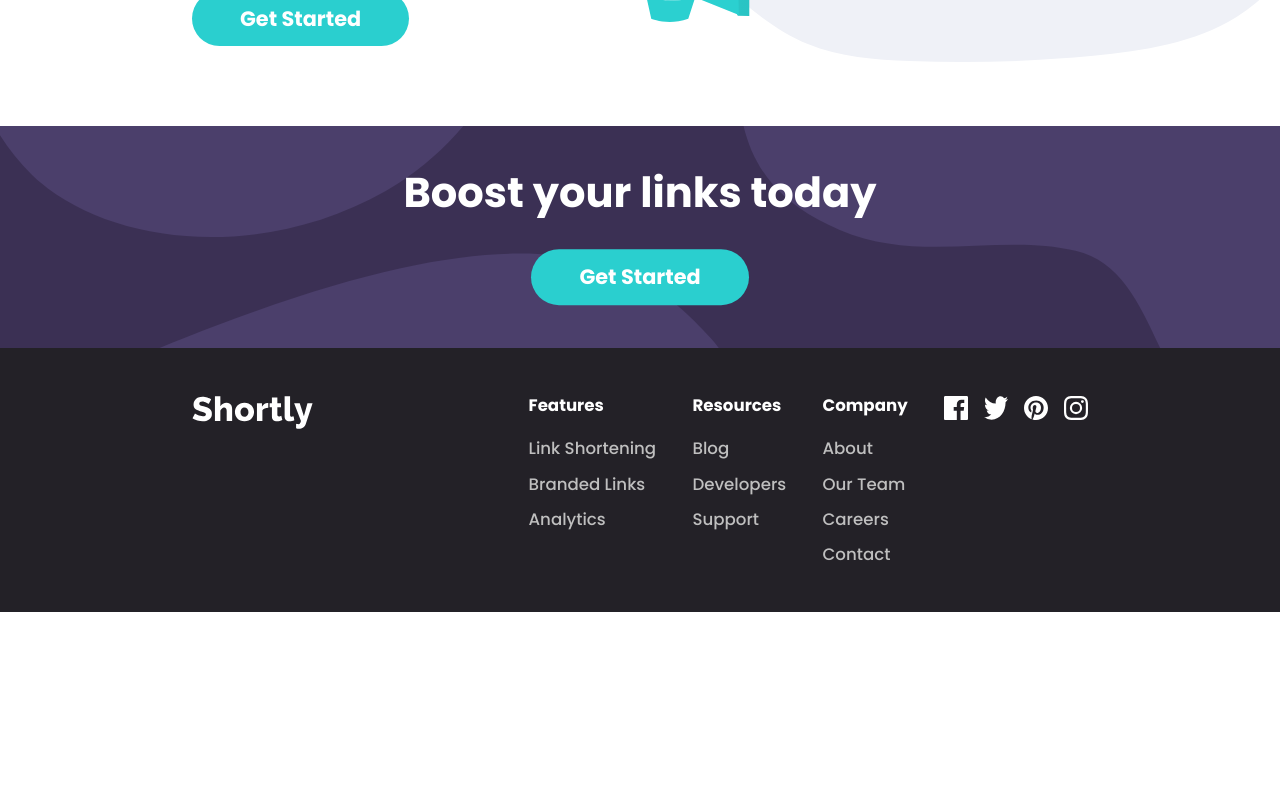
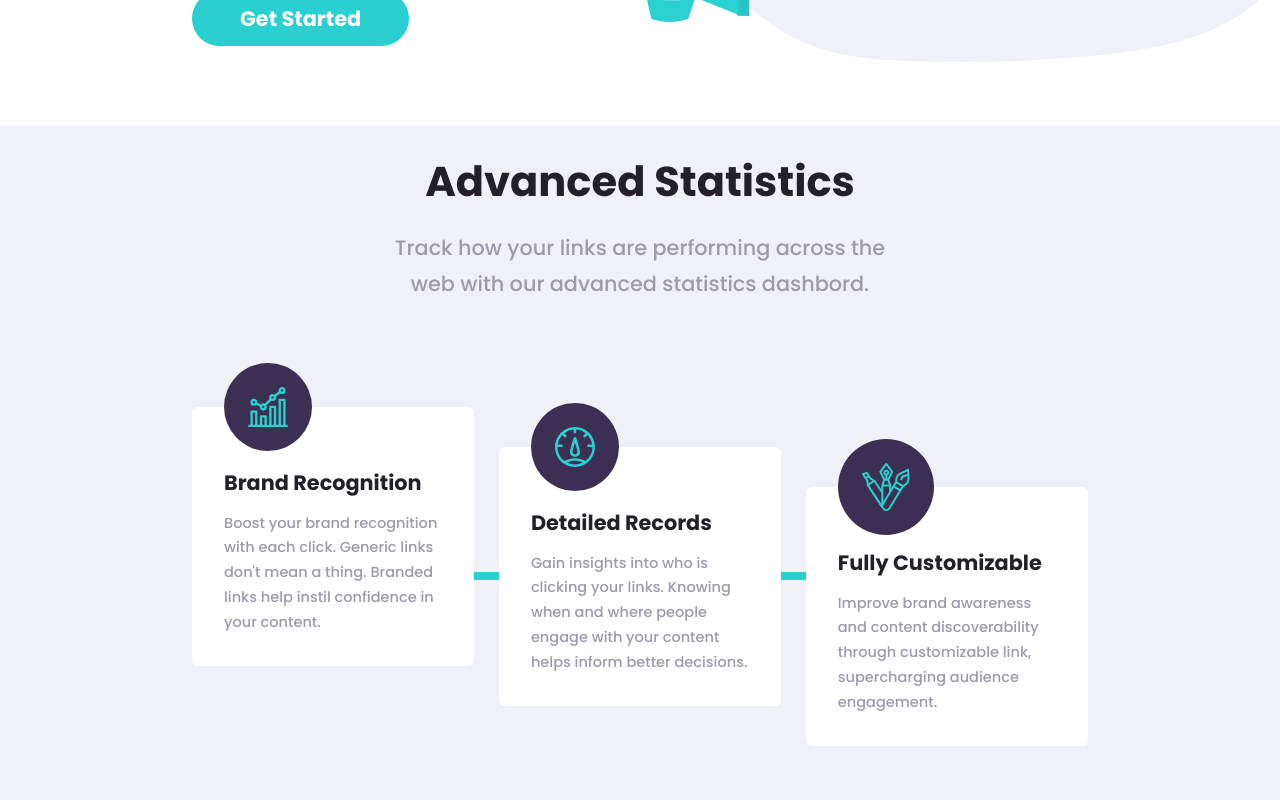
Before and after one commit to madalinaang/url-shortening, a React (Create React App) app: page / in a window 1280 px wide. Shown: the part 580-1380 px from the top of the page. Before the commit the page ends 1192 px from the top, so only its background shows below. Built offline with nearby package versions, Linux system fonts and the light colour scheme.

Commit message:
statistics section

```diff
--- a/src/App.js
+++ b/src/App.js
@@ -1,6 +1,7 @@
 import "./styles/style.scss";
 import Nav from "./components/Nav";
 import Hero from "./components/Hero";
+import Statistics from "./components/Statistics";
 import Boost from "./components/Boost";
 import Footer from "./components/Footer";
 
@@ -9,6 +10,7 @@ function App() {
     <main>
       <Nav />
       <Hero />
+      <Statistics />
       <Boost />
       <Footer />
     </main>
--- a/src/components/Boost.js
+++ b/src/components/Boost.js
@@ -16,8 +16,8 @@ export default function Boost() {
         }
       />
       <div className="boost-content">
-        <h3 className="boost-text">Boost your links today</h3>
-        <button className="boost-get-started-button">Get Started</button>
+        <h3>Boost your links today</h3>
+        <button>Get Started</button>
       </div>
     </section>
   );
--- a/src/components/Hero.js
+++ b/src/components/Hero.js
@@ -2,17 +2,14 @@ export default function Hero() {
   return (
     <section className="hero">
       <div className="description">
-        <h1 className="title">More than just shorter links</h1>
+        <h1>More than just shorter links</h1>
         <p>
           Build your brand's recognition and get detailed insights on how your
           links are performing.
         </p>
-        <button className="get-started-button">Get Started</button>
+        <button>Get Started</button>
       </div>
-      <img
-        className="hero-img"
-        src={process.env.PUBLIC_URL + "/images/illustration-working.svg"}
-      />
+      <img src={process.env.PUBLIC_URL + "/images/illustration-working.svg"} />
     </section>
   );
 }
--- a/src/components/Nav.js
+++ b/src/components/Nav.js
@@ -11,12 +11,12 @@ export default function Nav() {
     <nav className="nav-bar">
       <img className="logo" src={process.env.PUBLIC_URL + "/images/logo.svg"} />
       <div className="page-menu">
-        <p className="menu-item">Features</p>
-        <p className="menu-item">Pricing</p>
-        <p className="menu-item">Resources</p>
+        <p>Features</p>
+        <p>Pricing</p>
+        <p>Resources</p>
       </div>
       <div className="login-menu">
-        <p className="menu-item">Login</p>
+        <p>Login</p>
         <button className="signup-button">Sign Up</button>
       </div>
       <button className="menu-icon" onClick={toggleMenu}>
@@ -24,11 +24,11 @@ export default function Nav() {
       </button>
       {menuOpen && (
         <div className="mobile-menu">
-          <p className="menu-item">Features</p>
-          <p className="menu-item">Pricing</p>
-          <p className="menu-item">Resources</p>
+          <p>Features</p>
+          <p>Pricing</p>
+          <p>Resources</p>
           <div className="divider" />
-          <p className="menu-item">Login</p>
+          <p>Login</p>
           <button className="signup-button">Sign Up</button>
         </div>
       )}
--- /dev/null
+++ b/src/components/Statistics.js
@@ -0,0 +1,55 @@
+export default function Statistics() {
+  return (
+    <section className="statistics">
+      <h3>Advanced Statistics</h3>
+      <p className="description">
+        Track how your links are performing across the web with our advanced
+        statistics dashbord.
+      </p>
+
+      <div className="cards">
+        <div className="bg-line" />
+        <div className="card">
+          <div className="icon">
+            <img
+              src={
+                process.env.PUBLIC_URL + "/images/icon-brand-recognition.svg"
+              }
+            />
+          </div>
+          <h5>Brand Recognition</h5>
+          <p>
+            Boost your brand recognition with each click. Generic links don't
+            mean a thing. Branded links help instil confidence in your content.
+          </p>
+        </div>
+        <div className="card second">
+          <div className="icon">
+            <img
+              src={process.env.PUBLIC_URL + "/images/icon-detailed-records.svg"}
+            />
+          </div>
+          <h5>Detailed Records</h5>
+          <p>
+            Gain insights into who is clicking your links. Knowing when and
+            where people engage with your content helps inform better decisions.
+          </p>
+        </div>
+        <div className="card third">
+          <div className="icon">
+            <img
+              src={
+                process.env.PUBLIC_URL + "/images/icon-fully-customizable.svg"
+              }
+            />
+          </div>
+          <h5>Fully Customizable</h5>
+          <p>
+            Improve brand awareness and content discoverability through
+            customizable link, supercharging audience engagement.
+          </p>
+        </div>
+      </div>
+    </section>
+  );
+}
--- a/src/styles/_variables.scss
+++ b/src/styles/_variables.scss
@@ -7,6 +7,7 @@ $gray: #bfbfbf;
 $grayish-violet: #9e9aa7;
 $very-dark-blue: #35323e;
 $very-dark-violet: #232127;
+$bg-gray: #eff1f7;
 
 $poppins-font: "Poppins", sans-serif;
 $font-size: 1.3rem;
--- a/src/styles/components/_boost.scss
+++ b/src/styles/components/_boost.scss
@@ -17,9 +17,8 @@
   flex-direction: column;
   align-items: center;
   gap: 2rem;
-}
 
-.boost-text {
+  h3 {
     color: white;
     font-size: 200%;
     font-weight: $font-weight-bold;
@@ -30,9 +29,10 @@
     }
   }
 
-.boost-get-started-button {
+  button {
     @include button-style;
 
     font-weight: $font-weight-bold;
     padding: 1rem 3rem;
   }
+}
--- a/src/styles/components/_hero.scss
+++ b/src/styles/components/_hero.scss
@@ -8,20 +8,20 @@
   justify-content: space-between;
   color: $grayish-violet;
 
+  img {
+    margin-right: -5%;
+  }
+
   @include small {
     padding: 0 10%;
     flex-direction: column-reverse;
     margin-top: 0;
     gap: 2rem;
-  }
-}
 
-.hero-img {
-  margin-right: -5%;
-
-  @include small {
+    img {
       width: 160%;
       margin-left: auto;
+    }
   }
 }
 
@@ -30,8 +30,24 @@
   display: flex;
   flex-direction: column;
 
+  h1 {
+    color: $very-dark-violet;
+    font-weight: $font-weight-bold;
+    font-size: 350%;
+    letter-spacing: -0.1rem;
+    margin-top: -1rem;
+  }
+
   p {
     line-height: 1.75;
+  }
+
+  button {
+    @include button-style;
+
+    font-weight: $font-weight-bold;
+    padding: 1rem 3rem;
+    margin-top: 2.5rem;
   }
 
   @include small {
@@ -39,36 +55,20 @@
     align-items: center;
     gap: 1rem;
 
-    p {
-      text-align: center;
-      font-size: 90%;
-    }
-  }
-}
-
-.title {
-  color: $very-dark-violet;
-  font-weight: $font-weight-bold;
-  font-size: 350%;
-  letter-spacing: -0.1rem;
-  margin-top: -1rem;
-
-  @include small {
+    h1 {
       font-size: 190%;
       letter-spacing: 0;
       margin-top: 1rem;
       text-align: center;
     }
+
+    p {
+      text-align: center;
+      font-size: 90%;
     }
 
-.get-started-button {
-  @include button-style;
-
-  font-weight: $font-weight-bold;
-  padding: 1rem 3rem;
-  margin-top: 2.5rem;
-
-  @include small {
+    button {
       margin-top: 1rem;
     }
   }
+}
--- a/src/styles/components/_nav.scss
+++ b/src/styles/components/_nav.scss
@@ -6,6 +6,11 @@
   color: $grayish-violet;
   font-size: 85%;
   font-weight: $font-weight-bold;
+
+  p:hover {
+    color: $very-dark-violet;
+    cursor: pointer;
+  }
 
   @include small {
     padding: 3rem 10%;
@@ -32,11 +37,6 @@
   @include small {
     display: none;
   }
-}
-
-.menu-item:hover {
-  color: $very-dark-violet;
-  cursor: pointer;
 }
 
 .signup-button {
--- /dev/null
+++ b/src/styles/components/_statistics.scss
@@ -0,0 +1,130 @@
+.statistics {
+  padding: 2rem 15%;
+  display: flex;
+  flex-direction: column;
+  align-items: center;
+  gap: 1.5rem;
+  background-color: $bg-gray;
+
+  @include small {
+    padding: 2rem 10%;
+  }
+
+  h3 {
+    color: $very-dark-violet;
+    font-size: 200%;
+    font-weight: $font-weight-bold;
+    text-align: center;
+
+    @include small {
+      font-size: 140%;
+    }
+  }
+
+  .description {
+    color: $grayish-violet;
+    width: 55%;
+    text-align: center;
+    line-height: 1.75;
+
+    @include small {
+      text-align: center;
+      font-size: 90%;
+      width: 100%;
+    }
+  }
+
+  .cards {
+    margin: 5rem 0;
+    display: flex;
+    justify-content: space-between;
+    position: relative;
+
+    @include small {
+      flex-direction: column;
+      align-items: center;
+      gap: 6rem;
+    }
+
+    .bg-line {
+      position: absolute;
+      height: 0.5rem;
+      width: 90%;
+      background-color: $primary-cyan;
+      top: 50%;
+      left: 50%;
+      transform: translate(-50%, -50%);
+
+      @include small {
+        width: 0.5rem;
+        height: 90%;
+      }
+    }
+
+    .card {
+      width: 31.5%;
+      background-color: white;
+      padding: 4rem 2rem 2rem 2rem;
+      border-radius: 0.4rem;
+      display: flex;
+      flex-direction: column;
+      gap: 1rem;
+      position: relative;
+      height: fit-content;
+
+      @include small {
+        width: 95%;
+      }
+
+      .icon {
+        background-color: $primary-dark-violet;
+        padding: 1.5rem;
+        border-radius: 500rem;
+        width: fit-content;
+        position: absolute;
+        top: 0;
+        transform: translateY(-50%);
+
+        @include small {
+          left: 50%;
+          transform: translate(-50%, -50%);
+        }
+      }
+
+      h5 {
+        color: $very-dark-violet;
+        font-weight: $font-weight-bold;
+
+        @include small {
+          text-align: center;
+        }
+      }
+
+      p {
+        color: $grayish-violet;
+        font-size: 70%;
+        line-height: 1.7;
+
+        @include small {
+          text-align: center;
+        }
+      }
+    }
+
+    .second {
+      margin-top: 2.5rem;
+
+      @include small {
+        margin: 0;
+      }
+    }
+
+    .third {
+      margin-top: 5rem;
+
+      @include small {
+        margin: 0;
+      }
+    }
+  }
+}
--- a/src/styles/style.scss
+++ b/src/styles/style.scss
@@ -5,5 +5,6 @@
 
 @import "./components/nav";
 @import "./components/hero";
+@import "./components/statistics";
 @import "./components/boost";
 @import "./components/footer";
```
Lines whose indentation alone changed are shown as unchanged.
